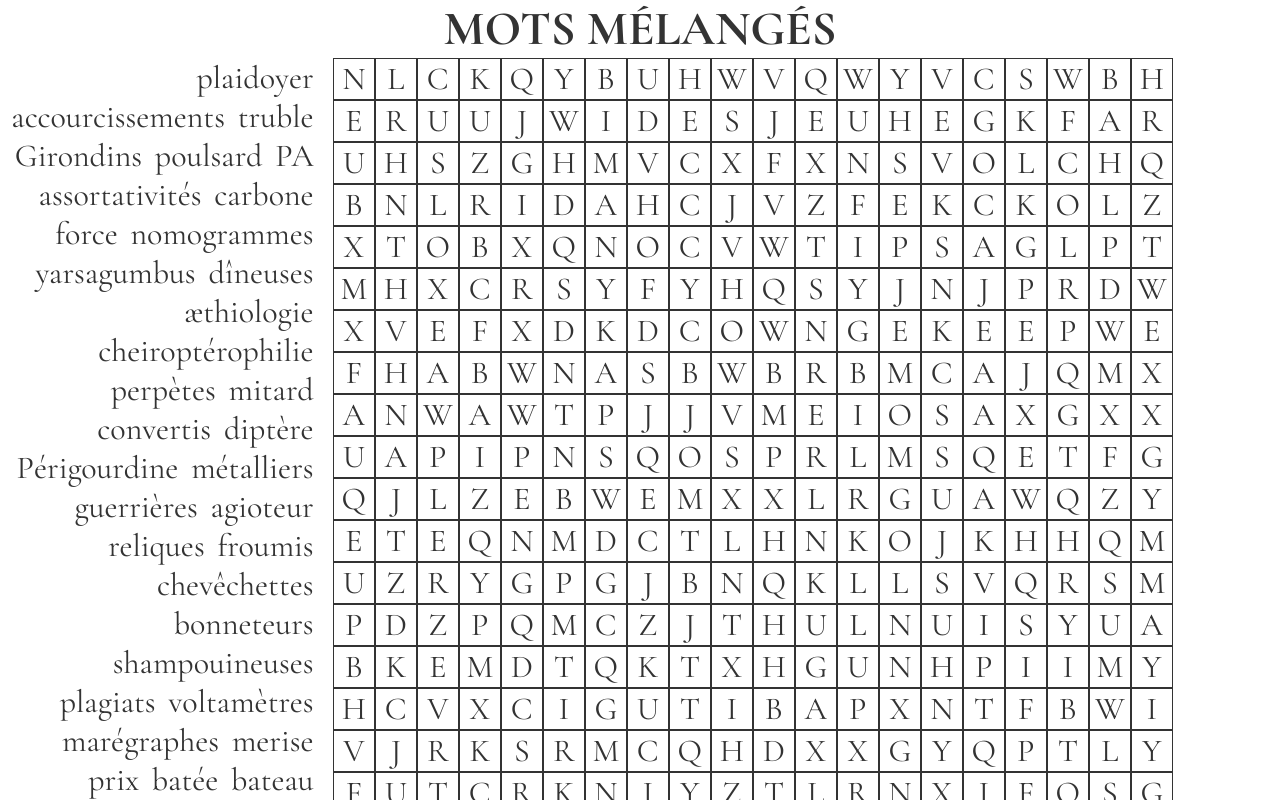
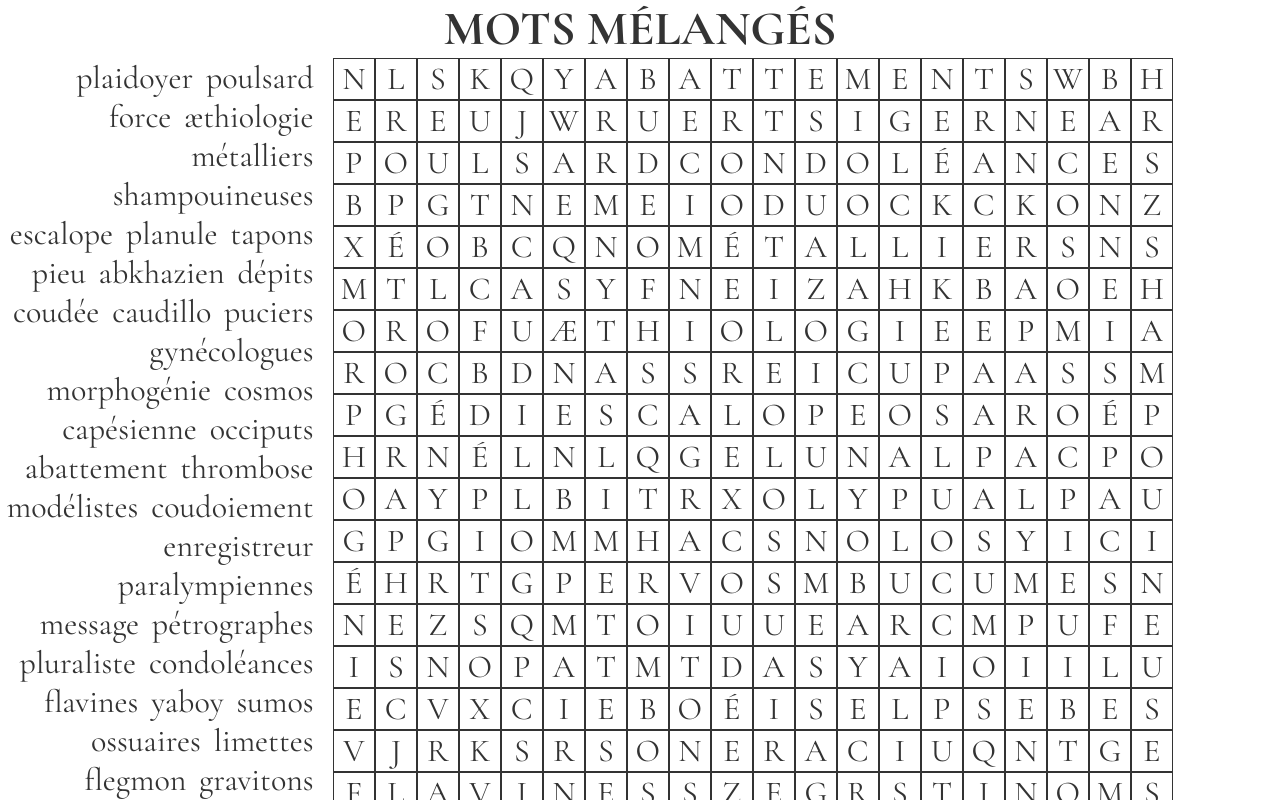
Before and after one commit to thomasgainant/mots-melanges, an Angular app: page / in a window 1280 px wide. Shown: the top 800 px of the page. Built offline with nearby package versions, Linux system fonts and the light colour scheme.

Commit message:
added words placement on grid

```diff
--- a/src/app/table/cell/cell.component.html
+++ b/src/app/table/cell/cell.component.html
@@ -1 +1 @@
-<div [class]="'cell '+(inSelection ? 'selected ' : '')" (click)="click($event)" (mouseenter)="hover($event)" (mouseleave)="out($event)">{{ content }}</div>
+<div [class]="'cell '+(inSelection ? 'selected ' : '')+(cell != null && !inSelection && cell.used ? ' used ' : '')" (click)="click($event)" (mouseenter)="hover($event)" (mouseleave)="out($event)">{{ content }}</div>
--- a/src/app/table/cell/cell.component.ts
+++ b/src/app/table/cell/cell.component.ts
@@ -14,6 +14,7 @@
   public content:string = "-";
   public inSelection:boolean = false;
   private selectionSubscription:Subscription | undefined;
+  public used:boolean = false;
 
   constructor(private tableService:TableService){
 
@@ -31,9 +32,9 @@
 
   ngOnChanges(changes:SimpleChanges){
     if(changes["cell"] != null){
-      if(this.cell != null)
+      if(changes["cell"].previousValue == undefined && this.cell != null)
         setTimeout(() => this.content = this.cell!.content, (this.cell.x + this.cell.y) * 42);
-      else
+      else if(this.cell == undefined)
         this.content = "-";
     }
   }
--- a/src/app/table/entries/entries.component.ts
+++ b/src/app/table/entries/entries.component.ts
@@ -1,6 +1,7 @@
 import { Component } from '@angular/core';
 import { TableService, Word } from '../table.service';
 import { CommonModule } from '@angular/common';
+import { Subscription } from 'rxjs';
 
 @Component({
   selector: 'entries',
@@ -12,11 +13,19 @@
 export class EntriesComponent {
   entries:Word[] = [];
 
+  private entriesSubscription:Subscription | undefined;
+
   constructor(private tableService:TableService){
 
   }
 
   ngOnInit(){
-    setTimeout(() => this.entries = this.tableService.wordEntries, 500);
+    this.entriesSubscription = this.tableService.$wordEntries.subscribe((newValue) => {
+      this.entries = newValue;
+    });
+  }
+
+  ngOnDestroy(){
+    this.entriesSubscription?.unsubscribe();
   }
 }
--- a/src/app/table/table.component.ts
+++ b/src/app/table/table.component.ts
@@ -3,6 +3,7 @@
 import { Cell, TableService } from './table.service';
 import { CommonModule } from '@angular/common';
 import { EntriesComponent } from './entries/entries.component';
+import { Subscription } from 'rxjs';
 
 @Component({
   selector: 'letter-table',
@@ -14,12 +15,20 @@
 })
 export class TableComponent {
   public content:Cell[][] = [];
+  private contentSubscription:Subscription | undefined;
 
   constructor(private tableService:TableService){
 
   }
 
   ngOnInit(){
-    this.content = this.tableService.generate();
+    this.tableService.$cells.subscribe(newValue => {
+      this.content = newValue;
+    });
+    this.tableService.generate();
+  }
+
+  ngOnDestroy(){
+    this.contentSubscription?.unsubscribe();
   }
 }
--- a/src/app/table/table.service.ts
+++ b/src/app/table/table.service.ts
@@ -2,7 +2,7 @@
 import dictionary from './dictionary';
 import { BehaviorSubject } from 'rxjs';
 
-//TODO words placement on grid
+//TODO implement game end
 //TODO switch to a single syncable Game entity
 //TODO all entities are moved in their own directory
 //TODO all methods in the Backend category are replaced by a call to some backend, not directly inside this service
@@ -12,10 +12,12 @@
 })
 export class TableService {
 
-  private cells:Cell[][] = [];
+  public $cells:BehaviorSubject<Cell[][]> = new BehaviorSubject<Cell[][]>([]);
 
   public $currentSelection:BehaviorSubject<Cell[]> = new BehaviorSubject<Cell[]>([]);
   public $currentDirection:BehaviorSubject<DIRECTION> = new BehaviorSubject<DIRECTION>(DIRECTION.RIGHT);
+
+  public $wordEntries:BehaviorSubject<Word[]> = new BehaviorSubject<Word[]>([]);
 
   constructor() {
 
@@ -25,8 +27,12 @@
     if(this.$currentSelection.value.length > 0){
       let result = this.checkCellsInput(this.$currentSelection.value.slice(1));
       if(result != null){
-        let wordFound = this.wordEntries.find(element => element.content == result.content);
+        let wordFound = this.$wordEntries.value.find(element => element.content == result.content);
         wordFound!.found = true;
+
+        for(let selectedCell of this.$currentSelection.value){
+          selectedCell.used = true;
+        }
       }
       this.$currentSelection.next([]);
     }
@@ -126,7 +132,7 @@
   }
 
   private getCellAt(x:number, y:number){
-    for(let cellRow of this.cells){
+    for(let cellRow of this.$cells.value){
       for(let cell of cellRow){
         if(cell.x == x && cell.y == y)
           return cell;
@@ -136,21 +142,26 @@
   }
 
   /* BACKEND */
+  public gridSizeY = 20;
+  public gridSizeX = 20;
 
-  public wordEntries:Word[] = [];
   public generate():Cell[][]{
     let result:Cell[][] = [];
+    let newWordEntries:Word[] = [];
 
     const alphabet = "abcdefghijklmnopqrstuvwxyz"
 
-    for(let y = 0; y < 20; y++){
+    for(let y = 0; y < this.gridSizeY; y++){
       let row:Cell[] = [];
-      for(let x = 0; x < 20; x++){
+      for(let x = 0; x < this.gridSizeX; x++){
         let randomCharacter = alphabet[Math.floor(Math.random() * alphabet.length)];
         row.push(new Cell(x, y, randomCharacter));
       }
       result.push(row);
     }
+
+    this.$cells.next(result);
+    let alreadyChangedCells:Cell[] = [];
 
     let words = dictionary;
     words = words.filter((word) => {
@@ -158,13 +169,80 @@
     })
     for(let w = 0; w < 50; w++){
       let randomWord = words[Math.floor(Math.random() * words.length)];
+      let chosenCells:Cell[] = [];
 
-      //TODO random placement instead of mocked cells
+      let attempts = 0;
+      while(attempts <= 1000){
+        let start = this.getCellAt(
+          Math.floor(Math.random() * this.gridSizeX),
+          Math.floor(Math.random() * this.gridSizeY)
+        );
 
-      this.wordEntries.push(new Word(new Cell(-1, -1, ""), new Cell(-1, -1, ""), randomWord));
+        if(start != null){
+          let randomDirection = Math.floor(Math.random() * 5.0);
+          if(randomDirection == 0){
+            for(let i = 0; i < randomWord.length; i++){
+              let chosenCell = this.getCellAt(start.x + i, start.y);
+              if(chosenCell != null)
+                chosenCells.push(chosenCell);
+            }
+          }
+          else if(randomDirection == 1){
+            for(let i = 0; i < randomWord.length; i++){
+              let chosenCell = this.getCellAt(start.x, start.y - i);
+              if(chosenCell != null)
+                chosenCells.push(chosenCell);
+            }
+          }
+          else if(randomDirection == 2){
+            for(let i = 0; i < randomWord.length; i++){
+              let chosenCell = this.getCellAt(start.x - i, start.y);
+              if(chosenCell != null)
+                chosenCells.push(chosenCell);
+            }
+          }
+          else{
+            for(let i = 0; i < randomWord.length; i++){
+              let chosenCell = this.getCellAt(start.x, start.y + i);
+              if(chosenCell != null)
+                chosenCells.push(chosenCell);
+            }
+          }
+
+          if(chosenCells.length == randomWord.length){
+            let canUseEveryCellsOnGrid = true;
+
+            for(let i = 0; i < randomWord.length; i++){
+              let chosenCell = chosenCells[i];
+              let alreadyChangedCell = alreadyChangedCells.find(element => element.x == chosenCell.x && element.y == chosenCell.y);
+              if(alreadyChangedCell != null && alreadyChangedCell.content != randomWord[i]){
+                canUseEveryCellsOnGrid = false;
+                break;
+              }
+            }
+
+            if(canUseEveryCellsOnGrid){
+              for(let i = 0; i < randomWord.length; i++){
+                chosenCells[i].content = randomWord[i];
+                alreadyChangedCells.push(chosenCells[i]);
+              }
+              break;
+            }
+          }
+        }
+
+        chosenCells = [];
+        attempts++;
+      }
+
+      if(attempts <= 1000)
+        newWordEntries.push(new Word(chosenCells[0], chosenCells[chosenCells.length - 1], randomWord));
     }
 
-    this.cells = result;
+    console.log(this.$cells.value);
+    console.log(newWordEntries);
+    this.$cells.next([...this.$cells.value]); //Push data to subscribers, this time with placed words
+    this.$wordEntries.next(newWordEntries);
     return result;
   }
 
@@ -175,7 +253,7 @@
     }
     console.log("Cell set content to check: "+contentToCheck);
 
-    for(let word of this.wordEntries){
+    for(let word of this.$wordEntries.value){
       if(
         word.start.x == cells[0].x
         && word.start.y == cells[0].y
@@ -191,8 +269,13 @@
           }
         }
 
-        if(found)
+        if(found){
+          for(let cell of cells){
+            cell.used = true;
+          }
+          this.$cells.next([...this.$cells.value]); //Push data to subscribers, this time with cells set as used
           return word;
+        }
       }
     }
     return undefined;
@@ -208,6 +291,7 @@
   public x:number = -1;
   public y:number = -1;
   public content:string = "";
+  public used:boolean = false;
 
   constructor(x:number, y:number, content:string){
     this.x = x;
--- a/src/styles.css
+++ b/src/styles.css
@@ -62,6 +62,10 @@
         background-color: #4086bf;
         color: #ffffff;
       }
+      #table tr td div.used{
+        background-color: #254a69;
+        color: #ffffff;
+      }
 
 #word-entries{
   width: 25vw;
```
